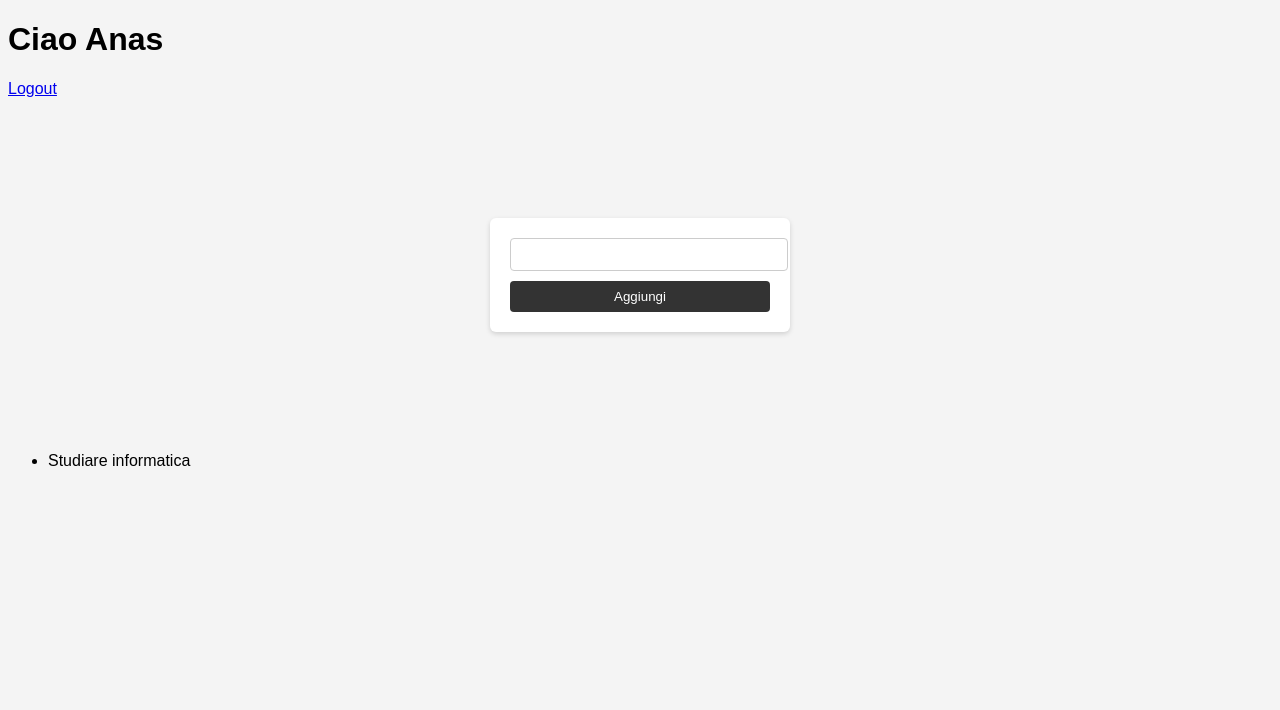
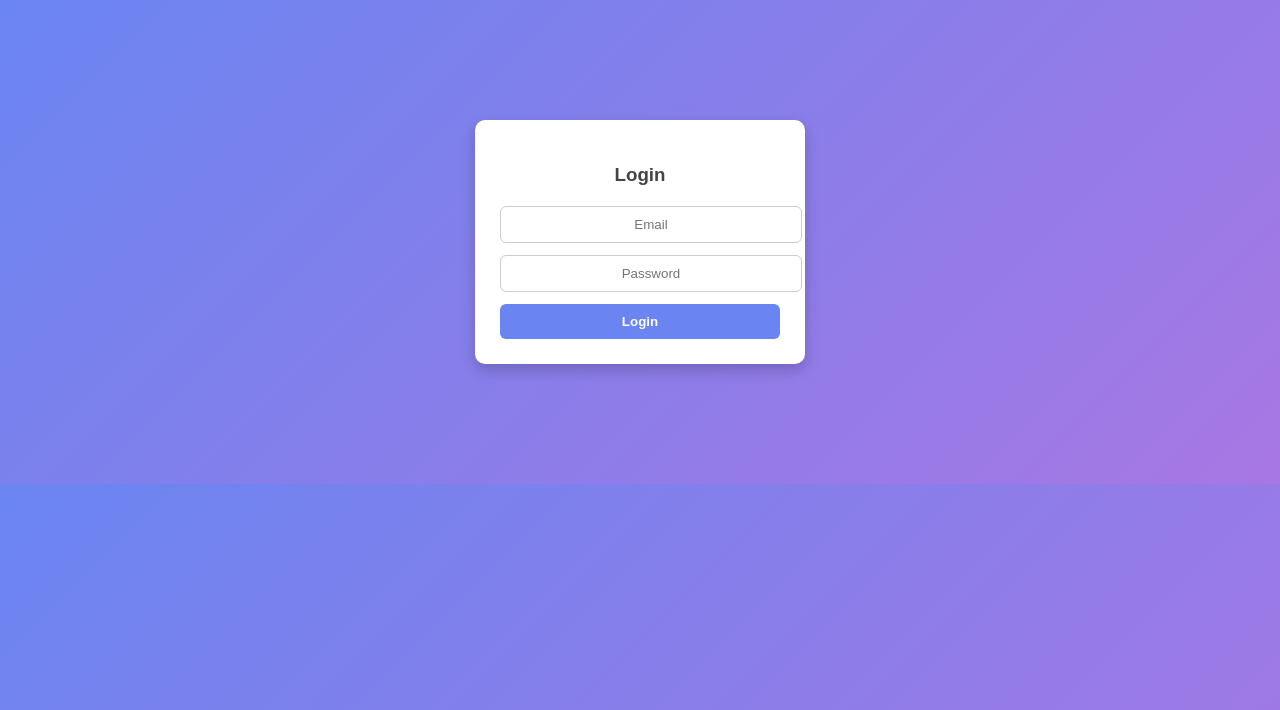
Before and after one commit to ethanilfolle/progetto_natale, a PHP site: page /index.php in a window 1280 px wide. Shown: the top 710 px of the page. Run offline with PHP 8.4, Linux system fonts and the light colour scheme; a user stored in the database is signed in; data comes from the database, SQL or seed files in the repository.

Commit message:
Update index.php

```diff
--- a/index.php
+++ b/index.php
@@ -1,86 +1,72 @@
 <?php
 session_start();
-$conn = mysqli_connect("localhost", "root", "", "todo_app");
+include "db.php";
 
-if (!isset($_SESSION["utente_id"])) {
-    header("Location: login.php");
-    exit;
+if (isset($_POST["username"]) && isset($_POST["password"])) {
+    $username = $_POST["username"];
+    $password = $_POST["password"];
+    include "login_query.php";
 }
-
-$id_utente = $_SESSION["utente_id"];
-
-if (isset($_POST["nuova_task"])) {
-    $testo = $_POST["nuova_task"];
-    mysqli_query($conn, "INSERT INTO attivita (testo, id_utente) VALUES ('$testo', $id_utente)");
-}
-
-$risultato = mysqli_query($conn, "SELECT * FROM attivita WHERE id_utente = $id_utente");
 ?>
 
 <!DOCTYPE html>
 <html>
-<body>
 <head>
 <style>
     body {
         font-family: Arial, sans-serif;
-        background: #f4f4f4;
+        background: linear-gradient(135deg, #6a85f1, #a777e3);
     }
 
     form {
-        width: 260px;
+        width: 280px;
         margin: 120px auto;
-        padding: 20px;
-        background: #fff;
-        border-radius: 6px;
-        box-shadow: 0 2px 5px rgba(0,0,0,0.15);
+        padding: 25px;
+        background: white;
+        border-radius: 10px;
+        box-shadow: 0 6px 15px rgba(0,0,0,0.2);
+        text-align: center;
     }
 
     h3 {
-        text-align: center;
-        margin-bottom: 15px;
+        margin-bottom: 20px;
+        color: #444;
     }
 
     input {
         width: 100%;
-        padding: 8px;
-        margin-bottom: 10px;
+        padding: 10px;
+        margin-bottom: 12px;
         border: 1px solid #ccc;
-        border-radius: 4px;
+        border-radius: 6px;
+        text-align: center;
     }
 
     button {
         width: 100%;
-        padding: 8px;
-        background: #333;
+        padding: 10px;
+        background: #6a85f1;
         color: white;
         border: none;
-        border-radius: 4px;
+        border-radius: 6px;
+        font-weight: bold;
         cursor: pointer;
     }
 
     button:hover {
-        background: #555;
+        background: #5a73d8;
     }
 </style>
 </head>
 
-    <h1>Ciao <?= $_SESSION["username"] ?></h1>
-    <a href="logout.php">Logout</a>
+<body>
 
-    <form method="POST">
-        <input type="text" name="nuova_task" required>
-        <button type="submit">Aggiungi</button>
-    </form>
-
-    <ul>
-        <?php while($row = mysqli_fetch_assoc($risultato)): ?>
-            <li>
-                <?= $row["testo"] ?>
-                <?php if($row["completata"]) echo "(Fatto)"; ?>
-            </li>
-        <?php endwhile; ?>
-    </ul>
+<form method="POST">
+    <h3>Login</h3>
+    <input type="text" name="username" placeholder="Email">
+    <input type="password" name="password" placeholder="Password">
+    <button>Login</button>
+</form>
 
 </body>
 </html>
```
